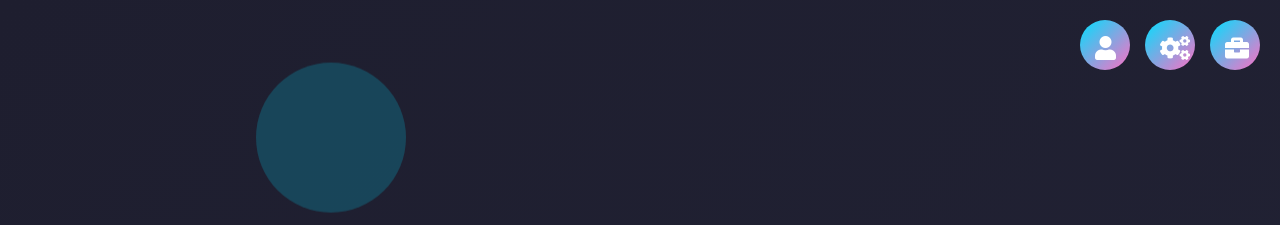
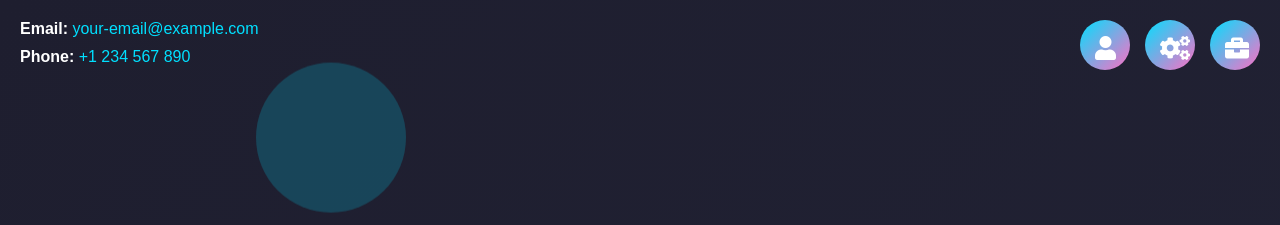
Before and after one commit to bhaveshsolanki159-codex/bhavesh-portfolio, a plain HTML site: page index.html in a window 1280 px wide. Shown: the top 225 px of the page. Drawn offline with Linux system fonts and the light colour scheme.

Commit message:
Update index.html

```diff
--- a/index.html
+++ b/index.html
@@ -38,19 +38,19 @@
 
     <!-- Social Media Icons (Centered) -->
     <div class="social-icons">
-        <a href="www.linkedin.com/in/
+        <a href="https://linkedin.com/in/
 bhavesh-solanki-5bb6b8325" target="_blank"><i class="fab fa-linkedin"></i></a>
         <a href="https://github.com/bhaveshsolanki159-codex" target="_blank"><i class="fab fa-github"></i></a>
         <a href="https://x.com/oyeebhao" target="_blank"><i class="fab fa-twitter"></i></a>
     </div>
 
     <!-- Contact Info -->
-    <!-- <div class="contact-info-home">
+    <div class="contact-info-home">
         <ul>
-            <li><strong>Email:</strong> <a href="mailto:your-email@example.com">your-email@example.com</a></li>
-            <li><strong>Phone:</strong> <a href="tel:+1234567890">+1 234 567 890</a></li>
+            <li><strong>Email:</strong> <a href="mailto:your-bhaveshsolankibj960@gmail.com">your-email@example.com</a></li>
+            <li><strong>Phone:</strong> <a href="tel:+919602358856">+1 234 567 890</a></li>
         </ul>
-    </div> -->
+    </div>
 
     <!-- Icon Buttons (Top Right Corner) -->
     <div class="icon-buttons">
```
